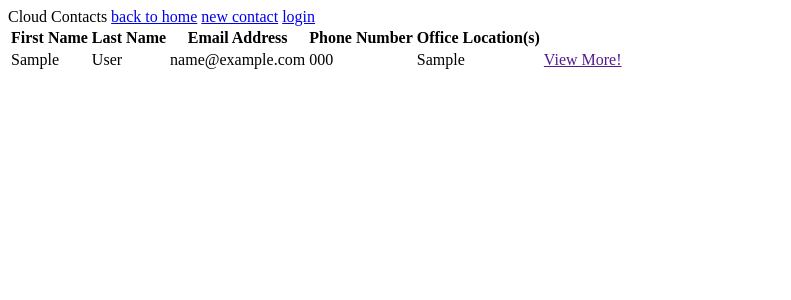
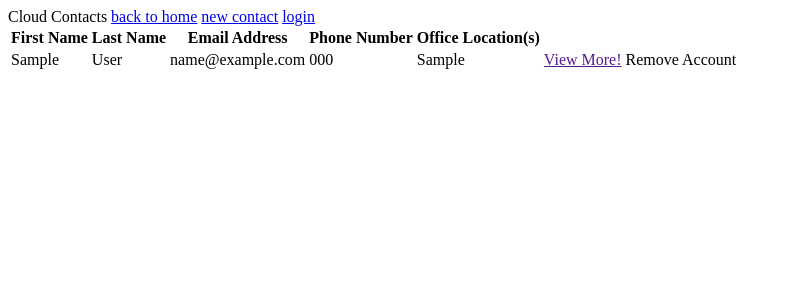
Before and after one commit to stevenj2019/QA_Flask_Project, a Flask app: page / in a window 1280 px wide. Shown: the top 300 px of the page, without its empty margins (0-791 px from the left). Run offline with Flask 2, Linux system fonts and the light colour scheme; tables that the repository leaves empty hold one stand-in row (values such as "Sample post").

Commit message:
added link to home.html

```diff
--- a/application/templates/home.html
+++ b/application/templates/home.html
@@ -27,6 +27,7 @@
                     <td>{{contact.phone_number}}</td>
                     <td>{{contact.location.city}}</td>
                     <td><a href="">View More!</a></td>
+                    <td><a= href="{{url_for('delete/{{contact.contact_id}}')}}">Remove Account</a></td>
                 </tr>
             {% endfor %}
         </table>
```
